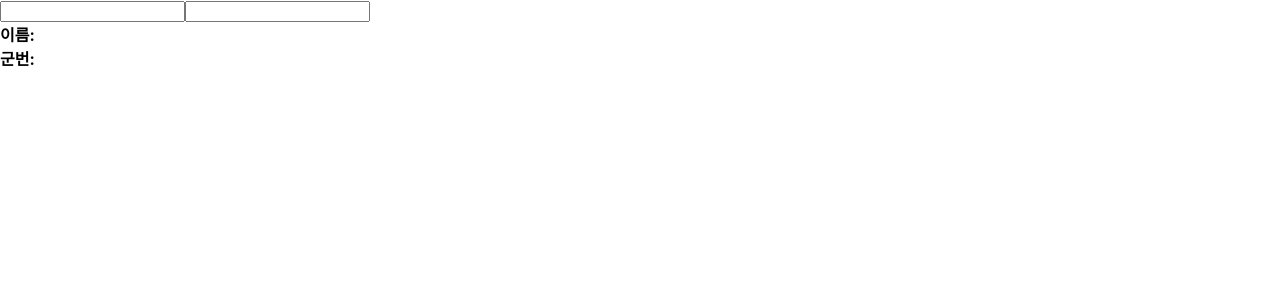
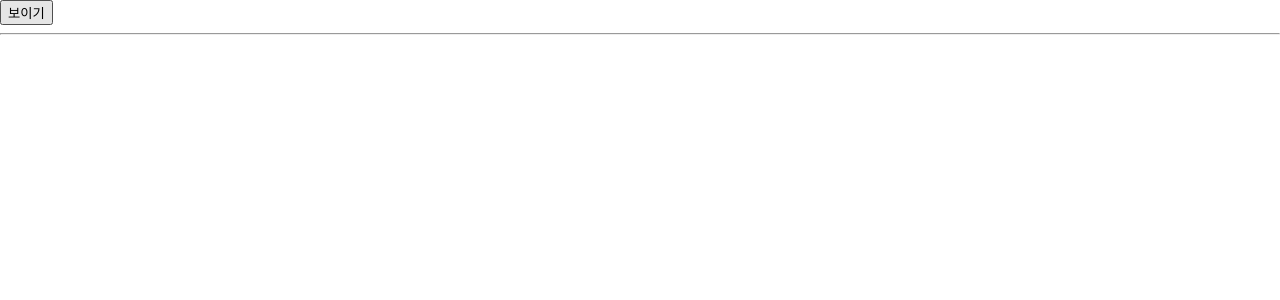
Before and after one commit to sungjaechoi/hello-react, a React (Create React App) app in the folder hooks-tutorial/: page / in a window 1280 px wide. Shown: the top 300 px of the page. Built offline with nearby package versions, Linux system fonts and the light colour scheme.

Commit message:
[8].Hooks - 2. useEffect - 예제4 뒷 정리(CleanUp함수)-compentWillUnmount

```diff
--- a/hooks-tutorial/src/App.js
+++ b/hooks-tutorial/src/App.js
@@ -1,7 +1,21 @@
+import {useState} from 'react'
 import Info from "./Info";
 
 const App = () => {
-  return <Info/>;
+  const [visible, setVisible] = useState(false);
+  return (
+    <div>
+      <button
+        onClick={() => {
+          setVisible(!visible);
+        }}
+      >
+        {visible ? "숨기기" : "보이기"}
+      </button>
+      <hr />
+      {visible && <Info />}
+    </div>
+  );
 }
 
 export default App;
--- a/hooks-tutorial/src/Info.js
+++ b/hooks-tutorial/src/Info.js
@@ -5,8 +5,11 @@
   const [number, setNumber] = useState("");
 
   useEffect(() => {
-    console.log({name, number})
-  },[number]);
+    console.log('Effect')
+    return () => {
+      console.log('CleanUp - Unmount')
+    }
+  },[]);
 
   const onChangName = (e) => {
     setName(e.target.value);
```
